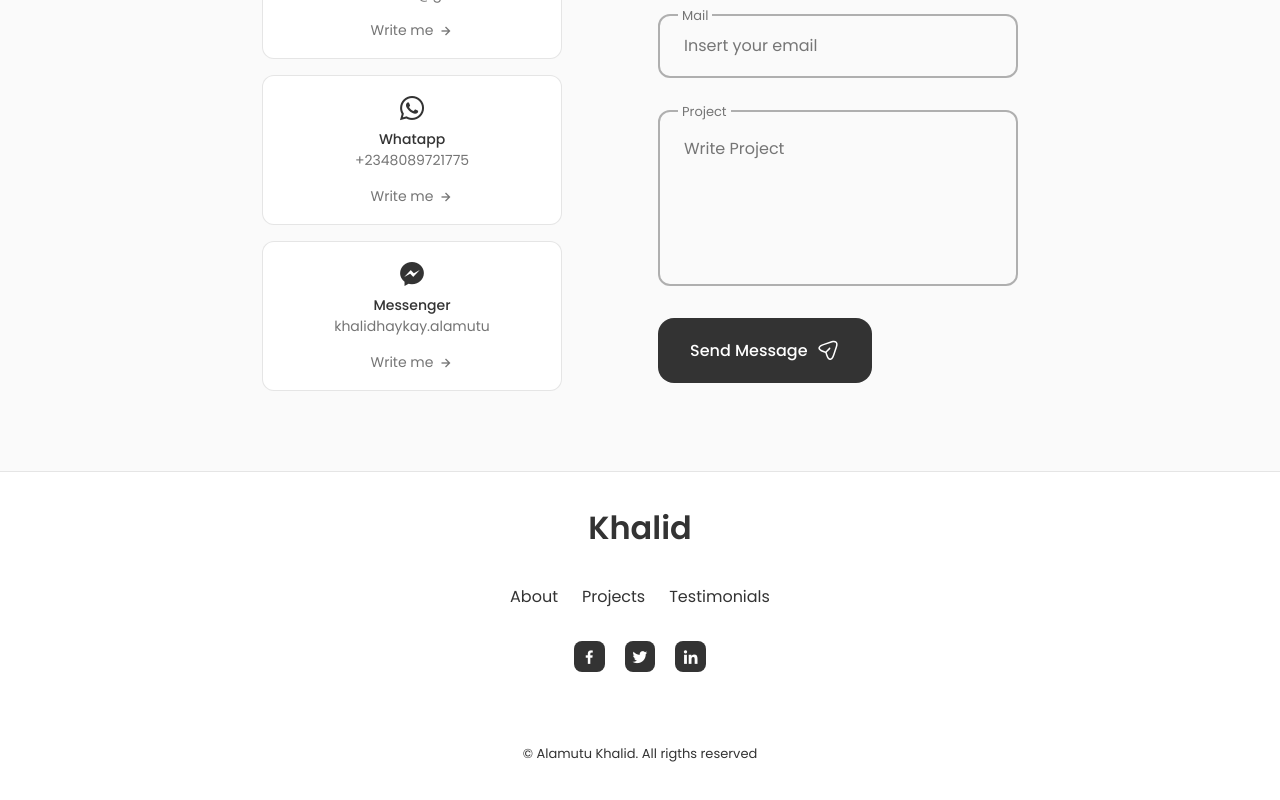
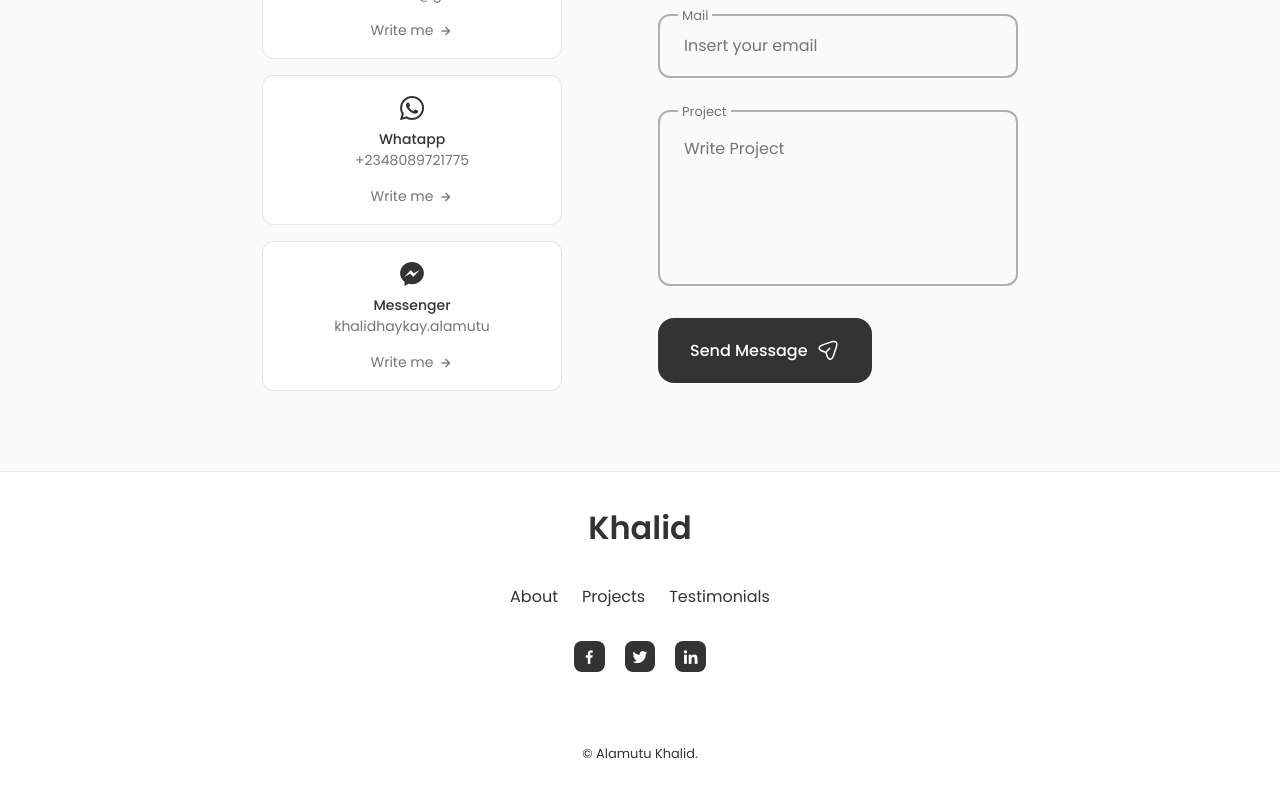
Before and after one commit to KhalidHayKay/Portfolio, a React (Create React App) app: page / in a window 1280 px wide. Shown: the part 4146-4946 px from the top of the page. Built offline with nearby package versions, Linux system fonts and the light colour scheme; no server answers.

Commit message:
resume change and general fixes

```diff
--- a/src/componenets/footer/Footer.jsx
+++ b/src/componenets/footer/Footer.jsx
@@ -51,9 +51,7 @@ const Footer = () => {
 					</a>
 				</div>
 
-				<span className='footer-copy'>
-					&#169; Alamutu Khalid. All rigths reserved
-				</span>
+				<span className='footer-copy'>&#169; Alamutu Khalid.</span>
 			</div>
 		</footer>
 	);
```
